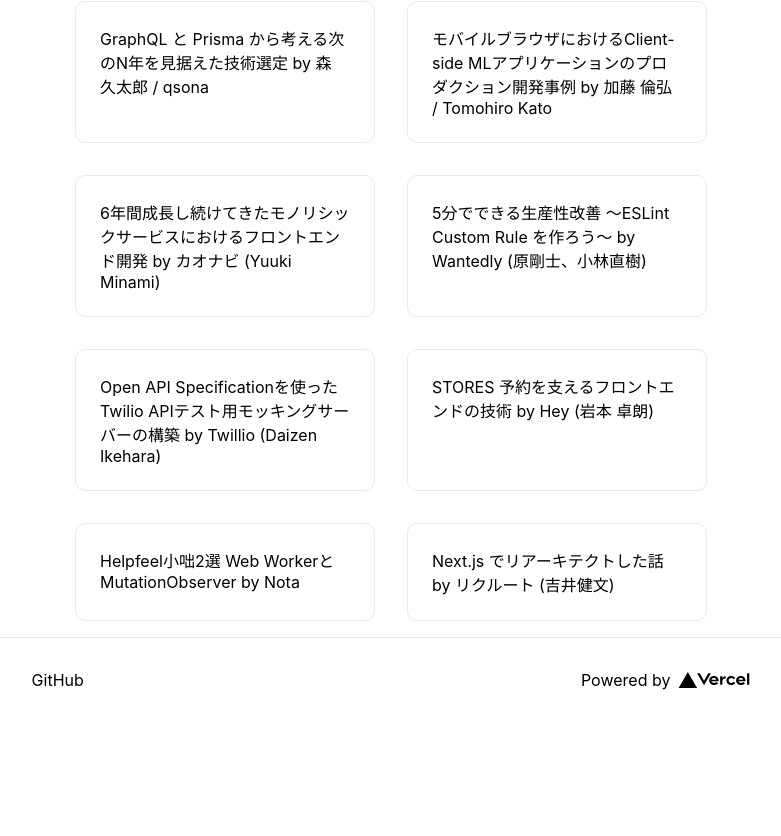
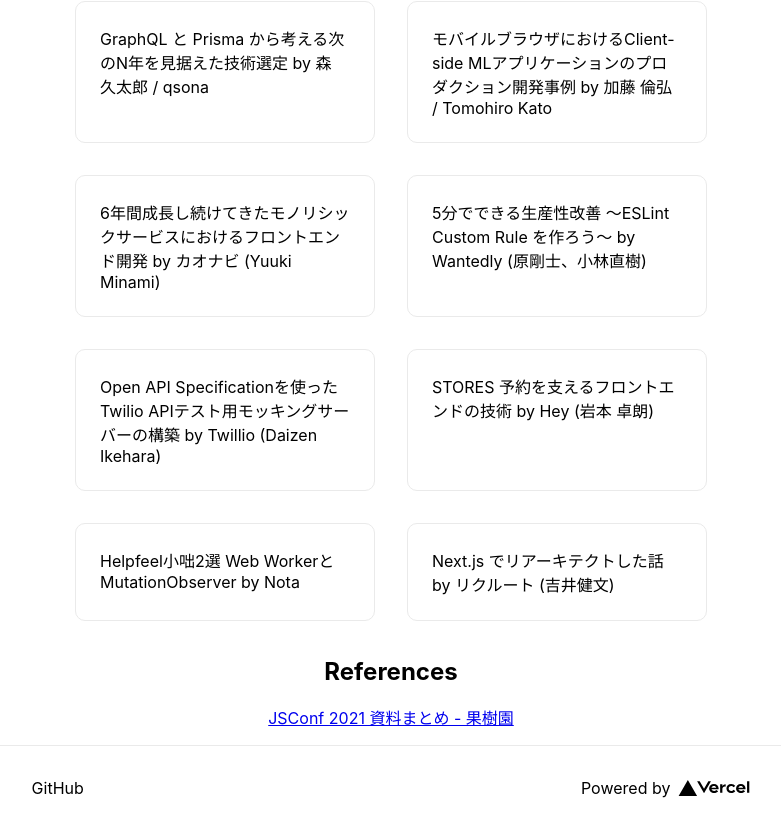
Before and after one commit to vzvu3k6k/jsconfjp2021-unofficial-index, a Next.js app: page / in a window 1280 px wide. Shown: the part 1967-2803 px from the top of the page, without its empty margins (249-1030 px from the left). Before the commit the page ends 2721 px from the top, so only its background shows below. Built offline with nearby package versions, Linux system fonts and the light colour scheme.

Commit message:
Add references to Home

```diff
--- a/pages/index.js
+++ b/pages/index.js
@@ -33,6 +33,20 @@
             return <Talk key={t.id} id={t.id} title={t.title} />;
           })}
         </div>
+
+        <section className={styles.references}>
+          <h2>References</h2>
+          <ul>
+            <li>
+              <a
+                title="JSConf 2021 資料まとめ - 果樹園"
+                href="https://mstssk.hatenablog.com/entry/2021/11/27/210333"
+              >
+                JSConf 2021 資料まとめ - 果樹園
+              </a>
+            </li>
+          </ul>
+        </section>
       </main>
 
       <footer className={styles.footer}>
--- a/styles/Home.module.css
+++ b/styles/Home.module.css
@@ -90,6 +90,15 @@
   margin-left: 0.5rem;
 }
 
+.references {
+  text-align: center;
+}
+
+.references ul {
+  padding: 0;
+  list-style: none;
+}
+
 @media (max-width: 600px) {
   .grid {
     width: 100%;
```
